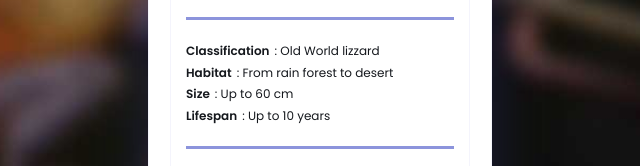
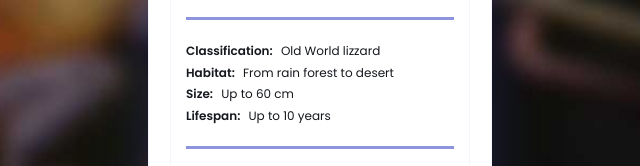
Before and after one commit to cimwies/Animal-Trading-Cards, a plain HTML site: page index.html in a window 1280 px wide. Shown: the part 427-593 px from the top of the page, 320-960 px from the left. Drawn offline with Linux system fonts and the light colour scheme.

Commit message:
Update index.html

```diff
--- a/index.html
+++ b/index.html
@@ -22,10 +22,10 @@
 			<p>Did you know that chameleons are born with special cells that have a colour or pigment in them?</p>
 			<ul>
 				<!-- your favorite animal's list items go here -->
-				<li><span>Classification</span>: Old World lizzard</li>
-				<li><span>Habitat</span>: From rain forest to desert</li>
-				<li><span>Size</span>: Up to 60 cm</li>
-				<li><span>Lifespan</span>: Up to 10 years</li>
+				<li><span>Classification:</span> Old World lizzard</li>
+				<li><span>Habitat:</span> From rain forest to desert</li>
+				<li><span>Size:</span> Up to 60 cm</li>
+				<li><span>Lifespan:</span> Up to 10 years</li>
 			</ul>
 			<!-- your favorite animal's description goes here -->
 			<p>Chameleons have very good eyesight for reptiles, letting them see small insects from a 5–10 meter distance. In fact, chameleons have the highest magnification (per size) of any vertebrate.</p>
```
